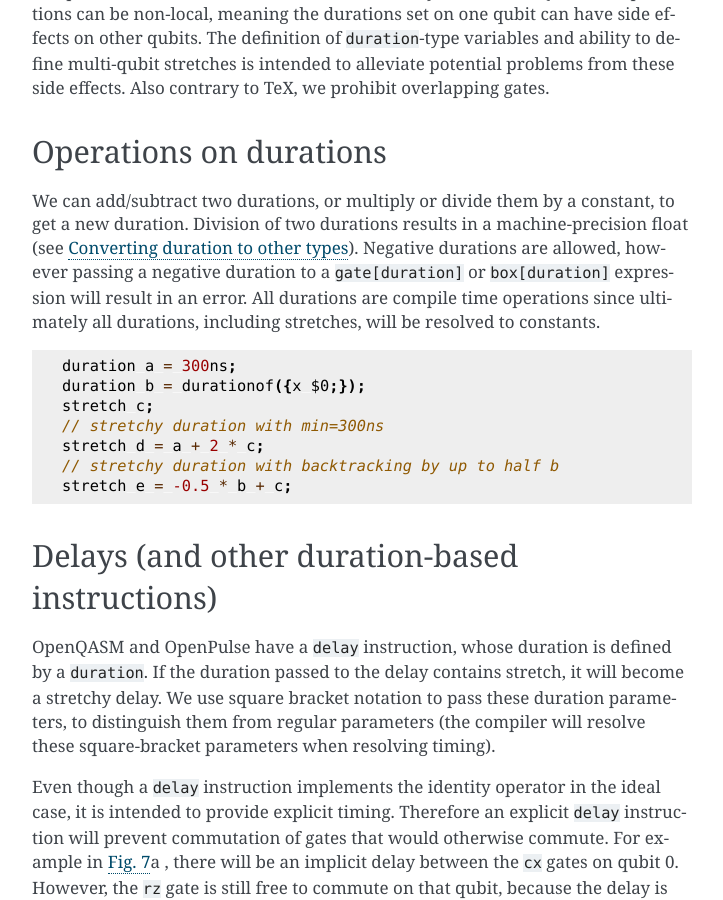
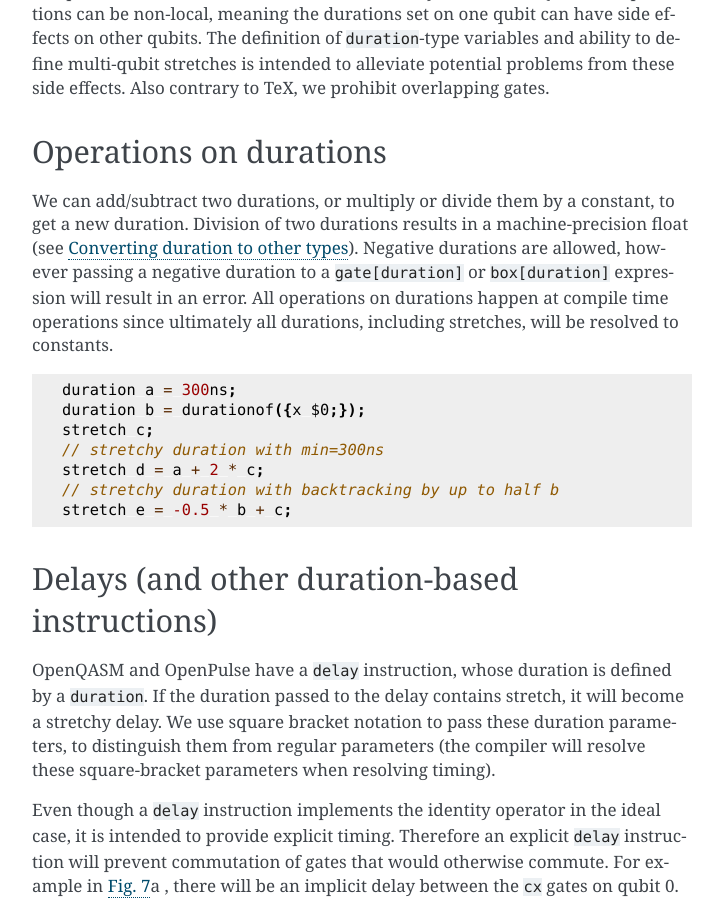
Before and after one commit to openqasm/openqasm, a Sphinx documentation site: the page built from source/language/delays.rst, in a window 1280 px wide and 900 px high, scrolled down 2460 px. Shown: the whole window, without its empty margins (388-1111 px from the left). Built offline with Sphinx 7.4.7, drawn with Linux system fonts in a browser that asks for light colours; cross-references to code outside the pages are shown as plain code.

Commit message:
Better wording around operations on durations

```diff
--- a/source/language/delays.rst
+++ b/source/language/delays.rst
@@ -129,7 +129,7 @@ We can add/subtract two durations, or multiply or divide them by a constant, to
 duration. Division of two durations results in a machine-precision float
 (see :ref:`divideDuration`). Negative durations are allowed, however
 passing a negative duration to a ``gate[duration]`` or ``box[duration]`` expression will result in an error.
-All durations are compile time operations since ultimately all
+All operations on durations happen at compile time operations since ultimately all
 durations, including stretches, will be resolved to constants.
 
 .. code-block:: c
```
